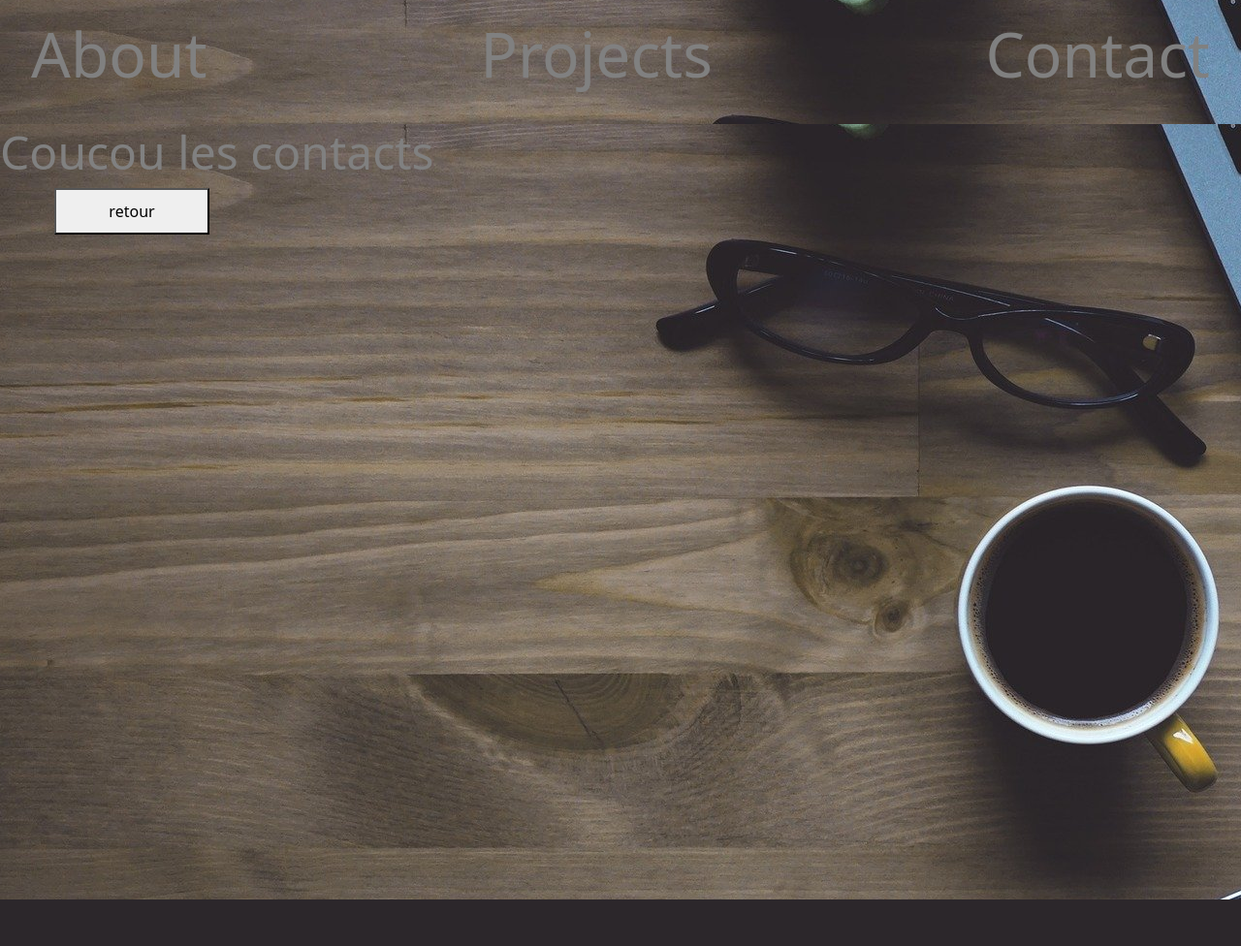
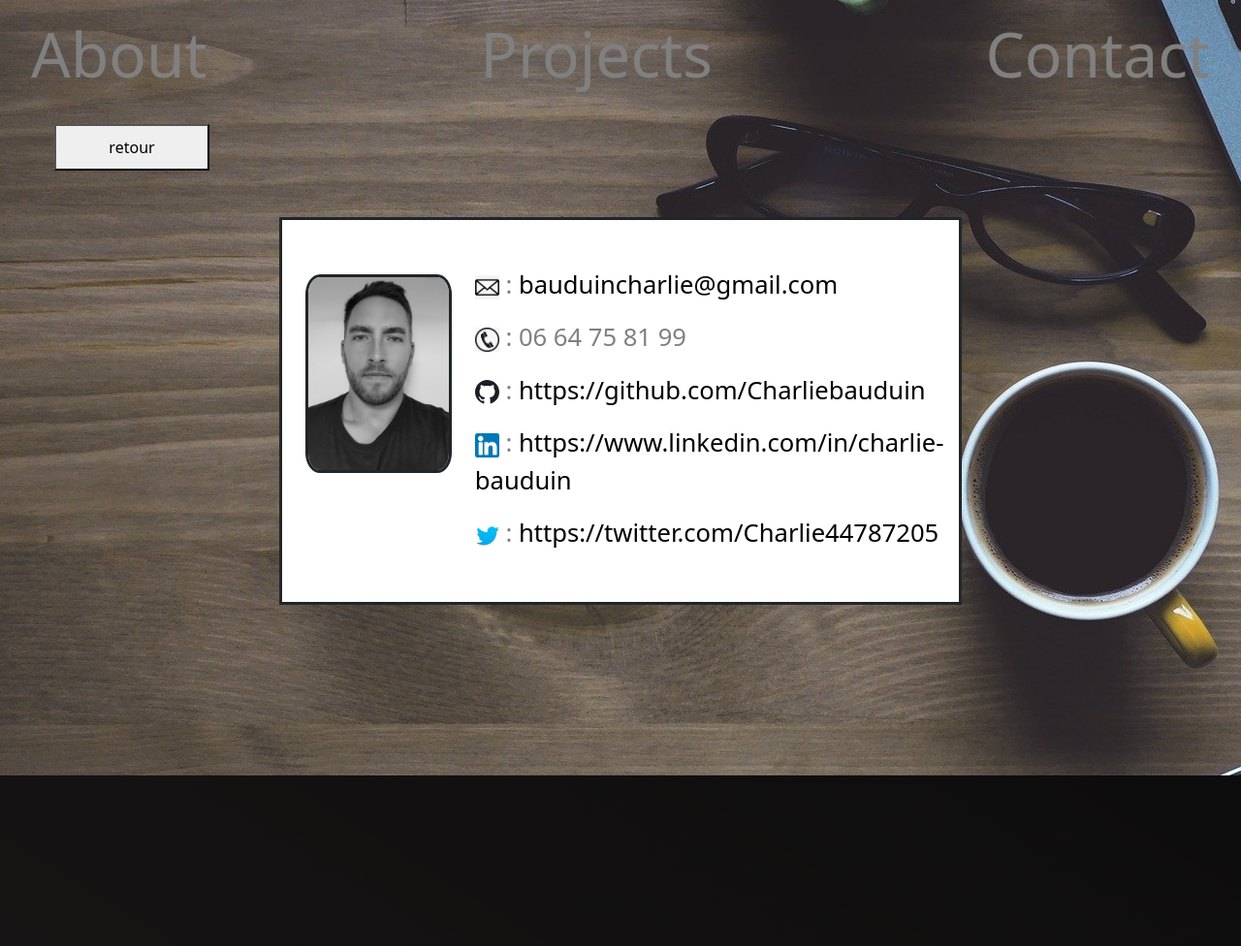
Before and after one commit to Charliebauduin/portfolio, a Symfony app: template Portfolio/templates/home/contact.html.twig in a window 1280 px wide. Shown: the whole page at 97% size. Before the commit the page ends 928 px from the top, so only its background shows below. Run offline with Twig, Linux system fonts and the light colour scheme; the template is opened without the code that fills it, so the values that code supplies are empty; some libraries are stand-ins or nearby versions.

Commit message:
avancement sur page contact

```diff
--- a/Portfolio/public/css/style.css
+++ b/Portfolio/public/css/style.css
@@ -185,3 +185,74 @@ align-items: center;
     height: 35%;
     margin-bottom: 2em;
 }
+
+.left-part {
+    margin-left: 2em;
+}
+
+.left-part p{
+   color: white;
+}
+
+.left-part a{
+    color: white;
+    text-decoration: underline;
+
+}
+
+ .left-part a:hover{
+
+    transform: scale(1.15);
+
+}
+
+.wrapper-contact{
+    display: flex;
+    justify-content: center;
+    height: 100%;
+}
+
+.contact-card{
+
+    height: 50%;
+    display: flex;
+    width: 55%;
+    justify-content: center;
+    background-color: white;
+    margin: 3em;
+    padding-top: 3em;
+    padding-left: 1em;
+    border: solid;
+
+}
+
+.picture-card{
+    padding: 0.5em;
+    margin-right: 1em;
+    width: 25%;
+}
+
+.picture-card img{
+    width: 100%;
+    border: solid
+}
+
+.card-body{
+    padding: 0;
+    width: 75%;
+    font-size: 0.8em;
+}
+
+
+.card-img-top{
+    text-align: center;
+    width: 25%;
+    border-radius: 10%;
+
+}
+
+p img {
+
+    width: 5%;
+
+}
--- a/Portfolio/templates/home/contact.html.twig
+++ b/Portfolio/templates/home/contact.html.twig
@@ -4,13 +4,31 @@
 
 {% block body %}
 
+<a href="{{path("home")}}"><button>retour</button></a>
+
+<div class="wrapper-contact">
 
 
-<div class="wrapper">
+    <div class="contact-card">
 
-    <h1>Coucou les contacts</h1>
+        <div class="picture-card">
 
-    <a href="{{path("home")}}"><button>retour</button></a>
+            <img class="card-img-top" src="../public/assets/photo1.jpg" alt="Card image cap">
+
+        </div>
+        <div class="card-body">
+
+
+
+            <p class="card-text"><img src="../public/assets/mail.jpg" alt="mail-picto"> : <a href="bauduincharlie@gmail.com ">bauduincharlie@gmail.com </a></p>
+            <p class="card-text"><img src="../public/assets/tel.jpg" alt="tel-picto"> :  06 64 75 81 99</p>
+            <p class="card-text"><img src="../public/assets/github.svg" alt="github-picto"> : <a href="https://github.com/Charliebauduin ">https://github.com/Charliebauduin </a> </p>
+            <p class="card-text"><img src="../public/assets/linkedin.png" alt="linkedin-picto"> : <a href="https://www.linkedin.com/in/charlie-bauduin ">https://www.linkedin.com/in/charlie-bauduin  </a></p>
+            <p class="card-text"><img src="../public/assets/Twitter.png" alt="twitter-picto"> : <a href="https://www.https://twitter.com/Charlie44787205">https://twitter.com/Charlie44787205  </a></p>
+
+        </div>
+
+    </div>
 
 </div>
 
```
Also changed, not shown: Portfolio/templates/home/bio.html.twig (+5 -2 lines), Portfolio/public/assets/Photo2.jpg (added), Portfolio/public/assets/Twitter.png (added), Portfolio/public/assets/github.svg (added), Portfolio/public/assets/linkedin.png (added), Portfolio/public/assets/mail.jpg (added), Portfolio/public/assets/photo1.jpg (added), Portfolio/public/assets/tel.jpg (added).
